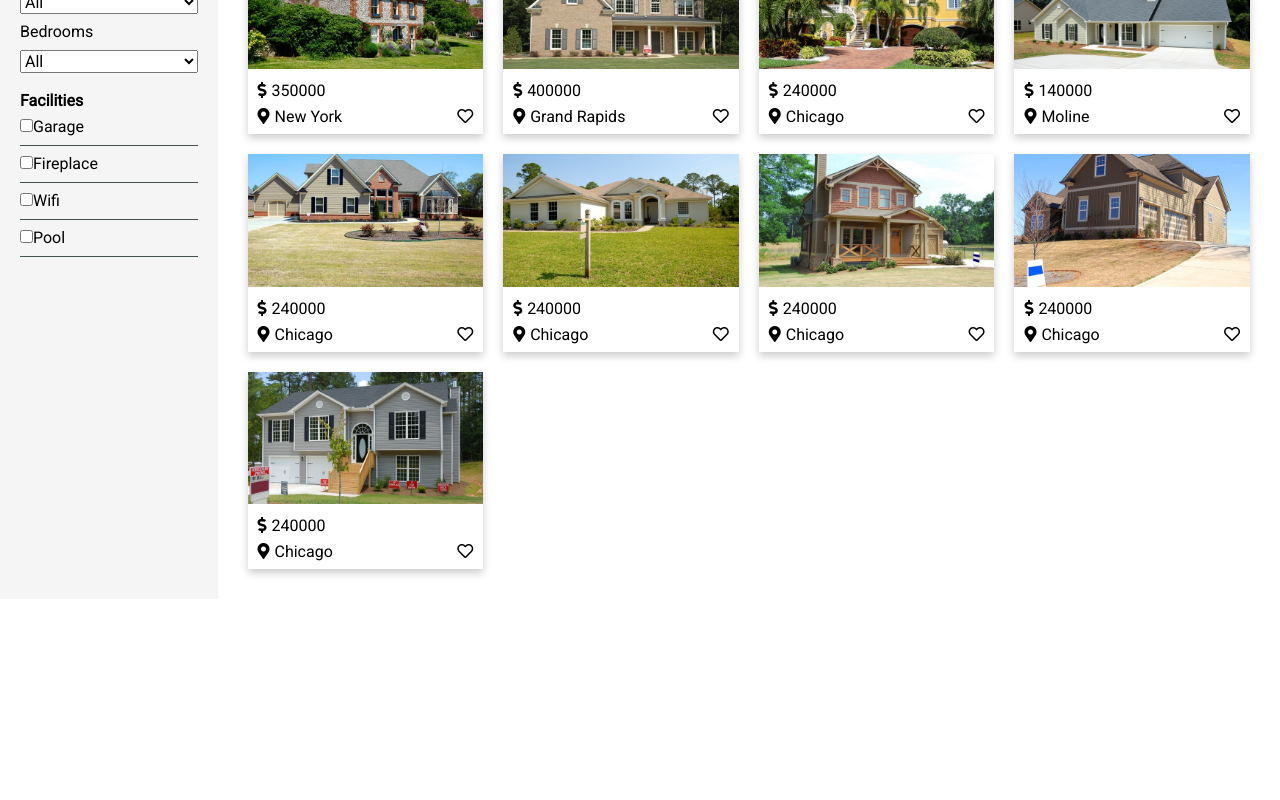
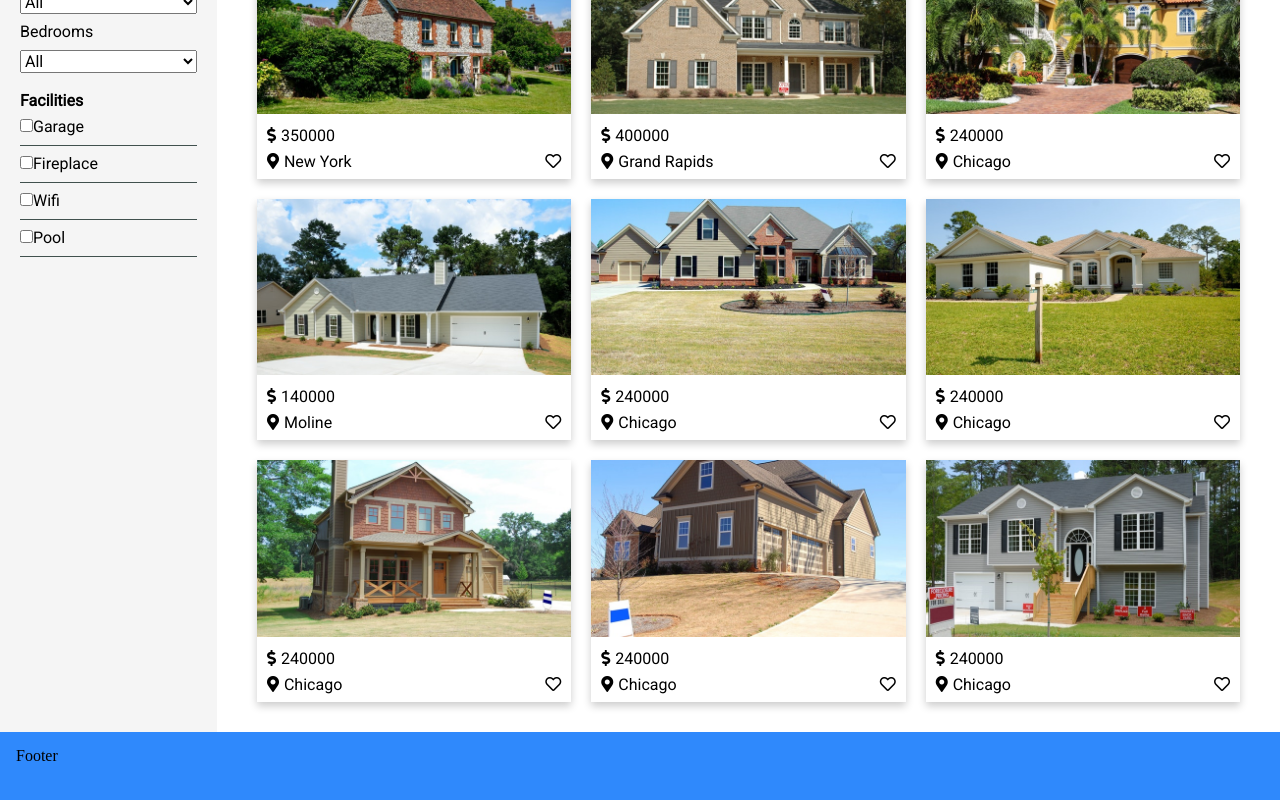
Before and after one commit to bwhite03/Real-Estate, a React (Create React App) app: page / in a window 1280 px wide. Shown: the part 220-1020 px from the top of the page. Before the commit the page ends 819 px from the top, so only its background shows below. Built offline with nearby package versions, Linux system fonts and the light colour scheme.

Commit message:
added sticky footer

```diff
--- a/src/App.js
+++ b/src/App.js
@@ -5,6 +5,7 @@ import JSON from "./data.json";
 import Header from "./components/Header/Header";
 import Filter from "./components/Filter";
 import Listing from "./components/Listings";
+import Footer from "./components/Footer";
 
 class App extends Component {
   constructor(props) {
@@ -128,6 +129,7 @@ class App extends Component {
             inputChangeHandler={this.inputChangeHandler}
           />
         </div>
+        <Footer />
       </div>
     );
   }
--- a/src/App.scss
+++ b/src/App.scss
@@ -3,16 +3,28 @@
 @import "./sass/header.scss";
 @import "./sass/filter.scss";
 @import "./sass/listings.scss";
+@import "./sass/footer.scss";
 
 * {
   box-sizing: border-box;
+}
+
+html {
+  height: 100%;
+}
+
+body {
+  position: relative;
+  margin: 0;
+  padding-bottom: 150px;
+  min-height: 100%;
 }
 
 .wrapper {
   display: flex;
 }
 
-@media (max-width: 500px) {
+@media (max-width: 700px) {
   .wrapper {
     flex-direction: column;
   }
--- /dev/null
+++ b/src/components/Footer.js
@@ -0,0 +1,11 @@
+import React from "react";
+
+const Footer = () => {
+  return (
+    <footer id="footer">
+      <h1>Footer</h1>
+    </footer>
+  );
+};
+
+export default Footer;
--- a/src/sass/filter.scss
+++ b/src/sass/filter.scss
@@ -37,7 +37,7 @@ select {
   display: block;
 }
 
-@media (max-width: 500px) {
+@media (max-width: 700px) {
   #filter {
     width: 100%;
   }
--- /dev/null
+++ b/src/sass/footer.scss
@@ -0,0 +1,10 @@
+#footer {
+  background: #2f89fc;
+  height: 150px;
+  position: absolute;
+  right: 0;
+  bottom: 0;
+  left: 0;
+  padding: 1rem;
+  overflow: auto;
+}
--- a/src/sass/listings.scss
+++ b/src/sass/listings.scss
@@ -1,7 +1,8 @@
 #listings {
   width: 100%;
-  padding: 30px;
+  padding: 30px 40px;
   font-family: "Roboto", sans-serif;
+  overflow: auto;
 }
 
 .listing-header {
@@ -61,19 +62,19 @@
   }
 }
 
-@media (max-width: 900px) {
+@media (max-width: 1400px) {
   .list-items {
     grid-template-columns: 1fr 1fr 1fr;
   }
 }
 
-@media (max-width: 700px) {
+@media (max-width: 1000px) {
   .list-items {
     grid-template-columns: 1fr 1fr;
   }
 }
 
-@media (max-width: 500px) {
+@media (max-width: 600px) {
   .list-items {
     grid-template-columns: 1fr;
   }
```
